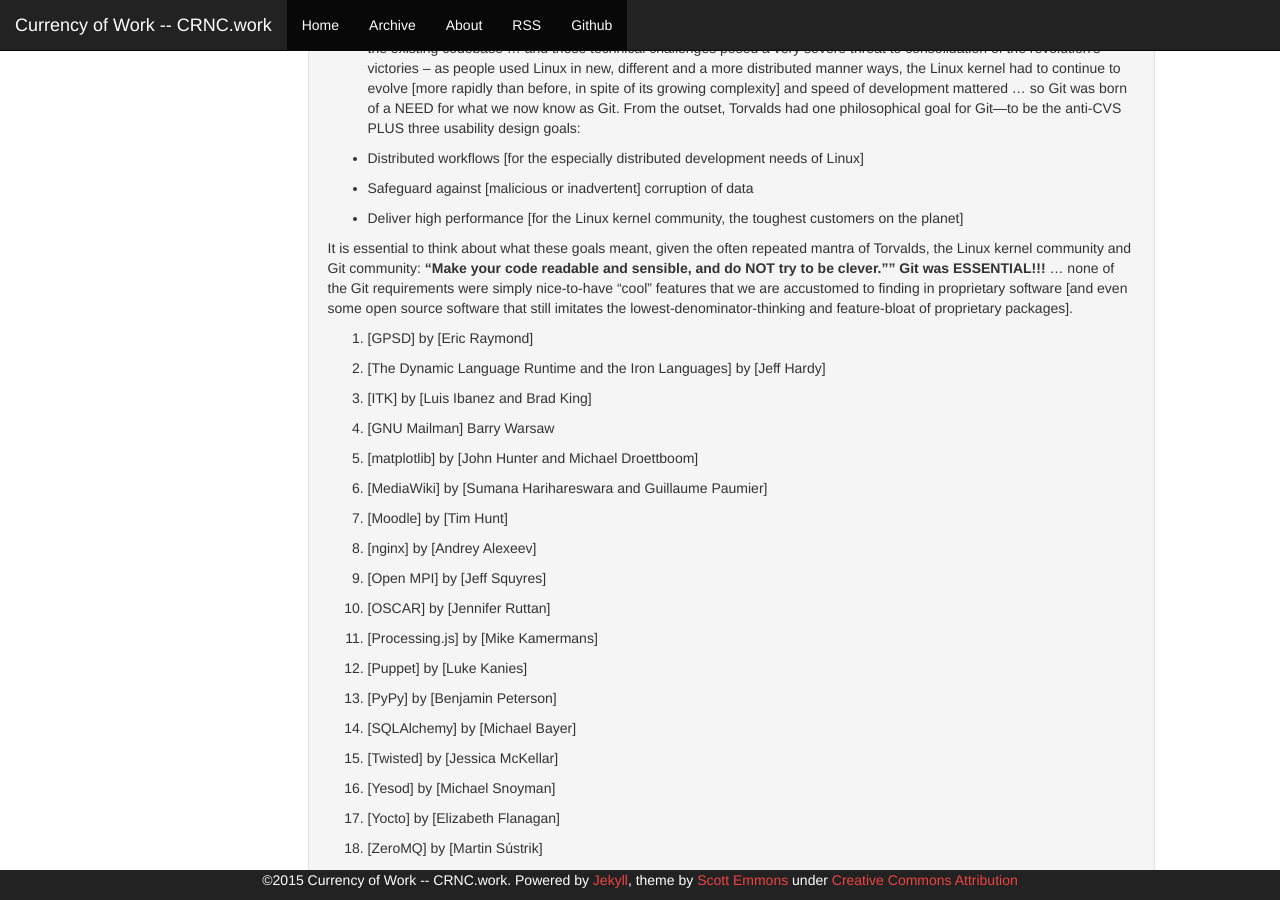
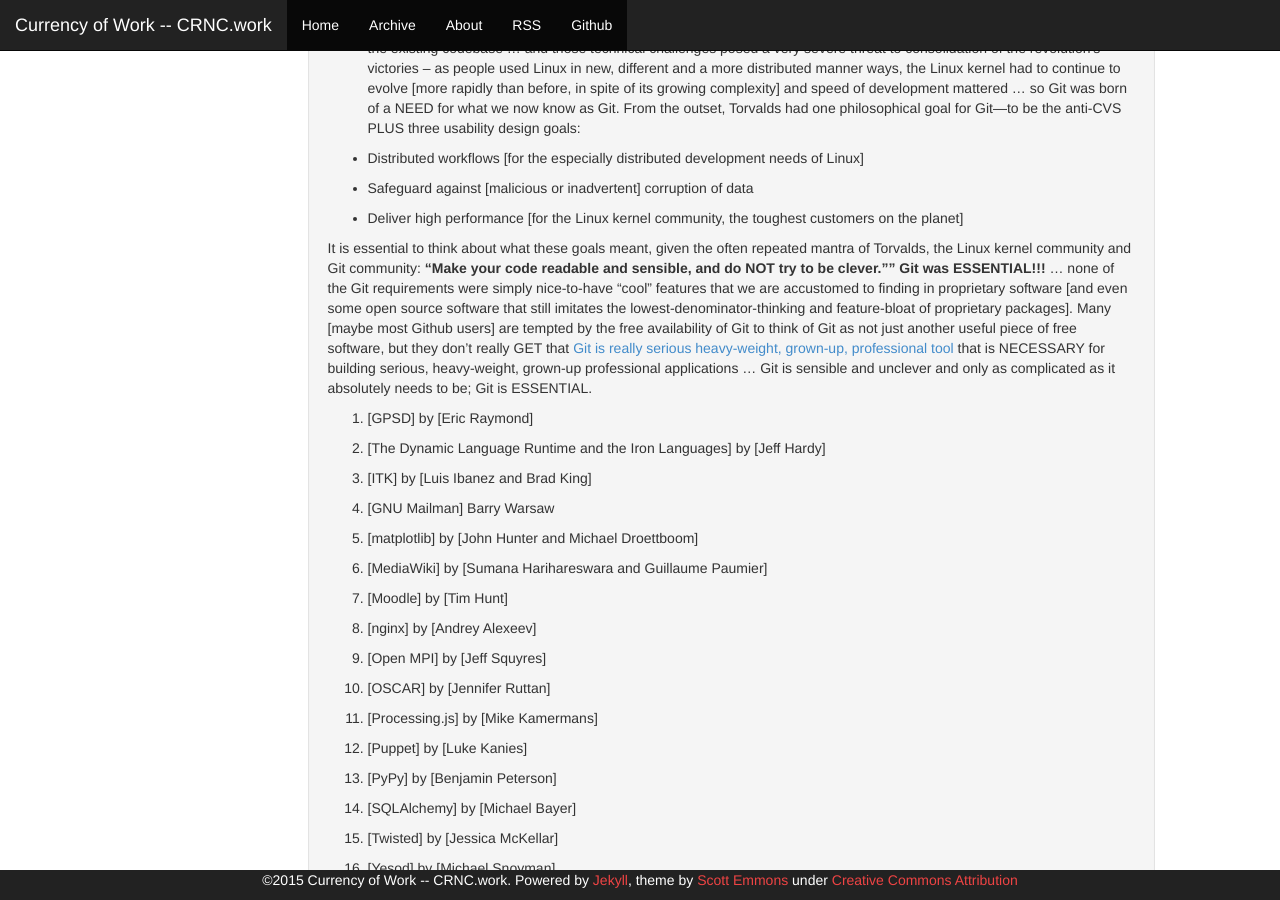
Before and after one commit to GYGbot/CRNC.work, a Jekyll site: the page built from _posts/2015-08-31-CNRC.work-Workflow.markdown, in a window 1280 px wide and 900 px high, scrolled down 1022 px. Built offline with Jekyll 4.4.1, drawn with Linux system fonts in a browser that asks for light colours; Markdown is read by kramdown in place of the engine named in the settings.

Commit message:
Git is ESSENTIAL

```diff
--- a/_posts/2015-08-31-CNRC.work-Workflow.markdown
+++ b/_posts/2015-08-31-CNRC.work-Workflow.markdown
@@ -31,7 +31,7 @@ If you want to understand workflow, you really need to understand the [Architect
 
 * Deliver high performance [for the Linux kernel community, the toughest customers on the planet]
 
-It is essential to think about what these goals meant, given the often repeated mantra of Torvalds, the Linux kernel community and Git community: **"Make your code readable and sensible, and do NOT try to be clever.""  Git was ESSENTIAL!!!** ... none of the Git requirements were simply nice-to-have "cool" features that we are accustomed to finding in proprietary software [and even some open source software that still imitates the lowest-denominator-thinking and feature-bloat of proprietary packages].
+It is essential to think about what these goals meant, given the often repeated mantra of Torvalds, the Linux kernel community and Git community: **"Make your code readable and sensible, and do NOT try to be clever.""  Git was ESSENTIAL!!!** ... none of the Git requirements were simply nice-to-have "cool" features that we are accustomed to finding in proprietary software [and even some open source software that still imitates the lowest-denominator-thinking and feature-bloat of proprietary packages].  Many [maybe most Github users] are tempted by the free availability of Git to think of Git as not just another useful piece of free software, but they don't really GET that [Git is really serious heavy-weight, grown-up, professional tool](http://git-scm.com/book/en/v2) that is NECESSARY for building serious, heavy-weight, grown-up professional applications ... Git is sensible and unclever and only as complicated as it absolutely needs to be; Git is ESSENTIAL.
 
 
 7.	[GPSD] by	[Eric Raymond]
```
Also changed, not shown: 3 other files.
